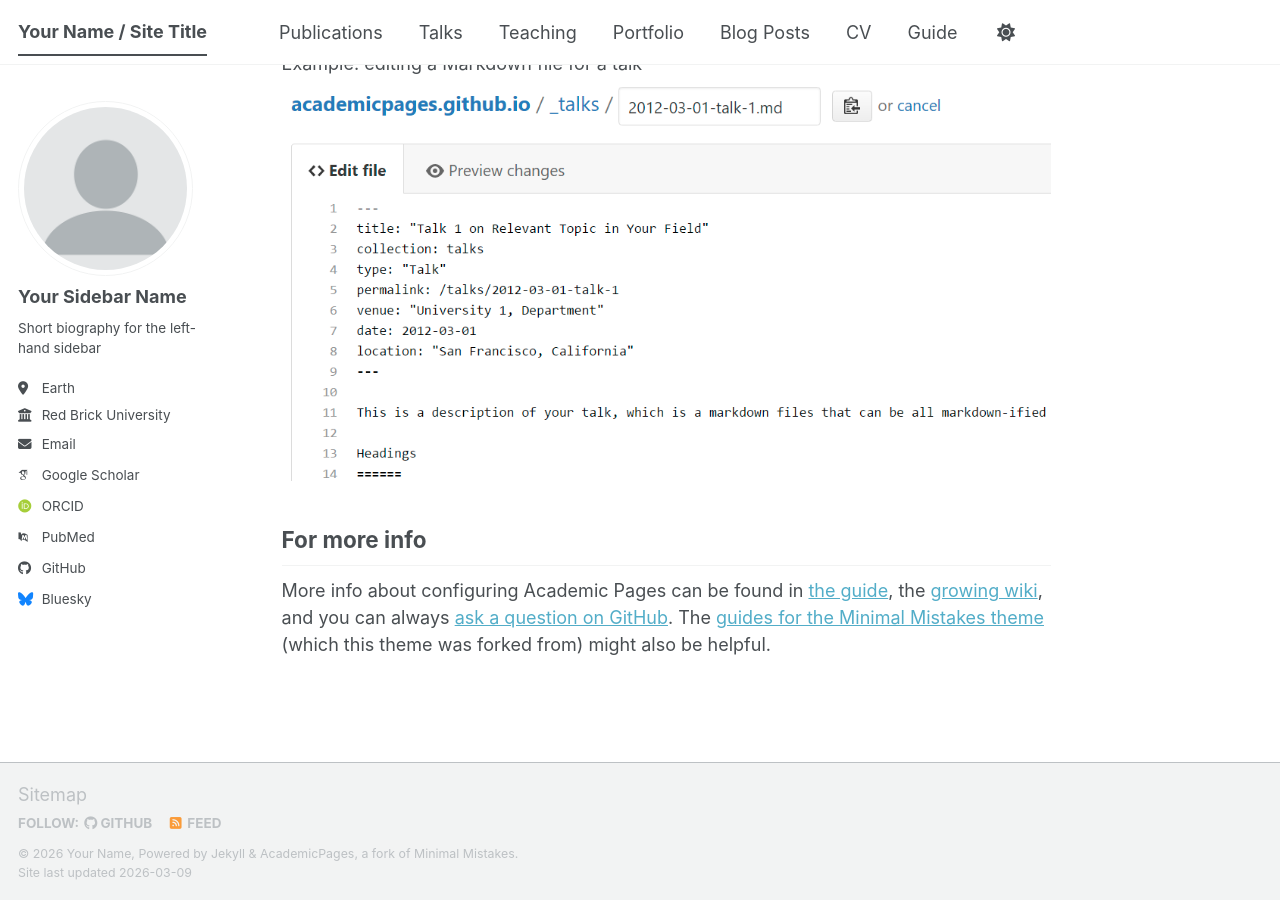
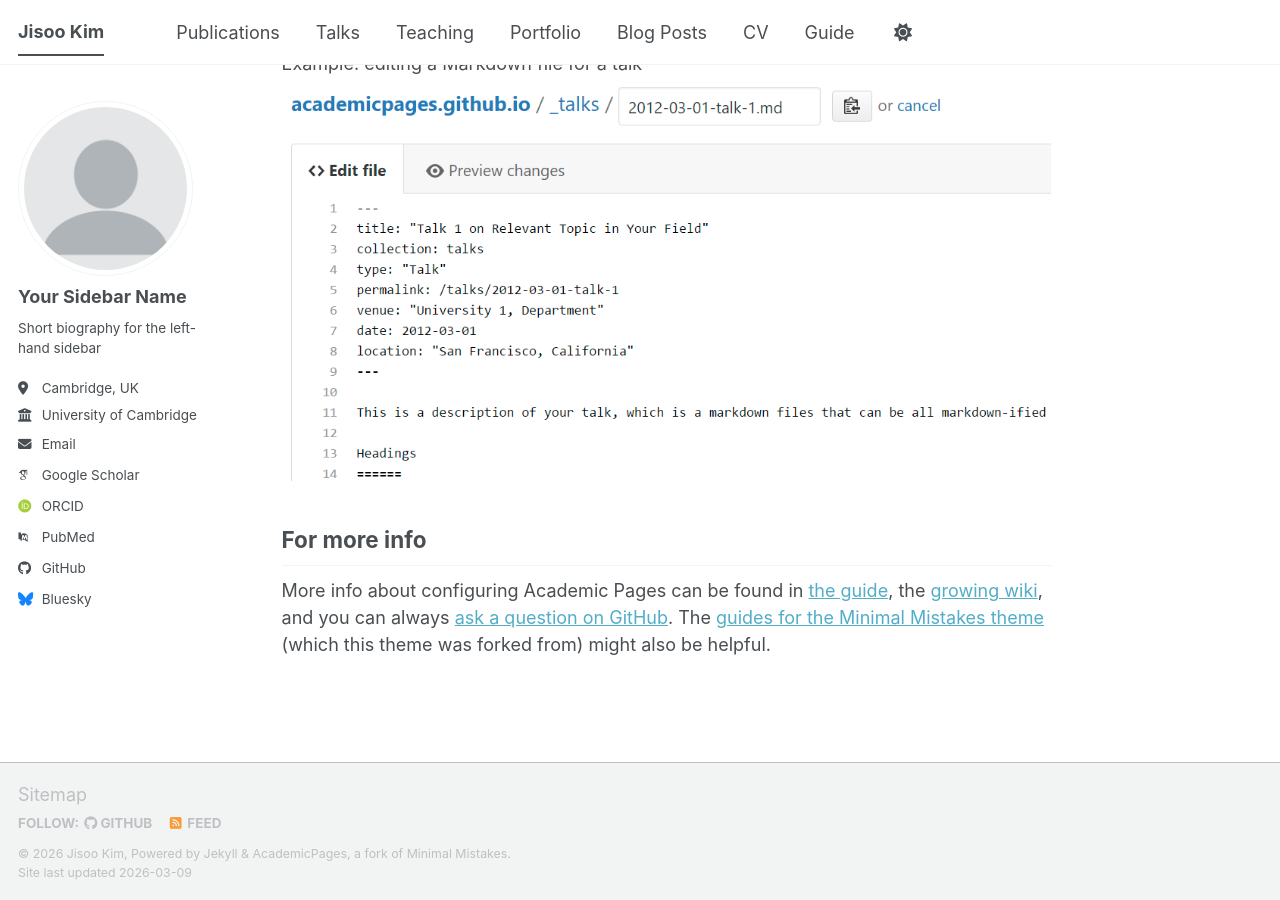
Before and after one commit to jisooneuro/jisooneuro.github.io, a Jekyll site: the page built from _pages/about.md, in a window 1280 px wide and 900 px high, scrolled down 2720 px. Built offline with Jekyll 4.4.1, drawn with Linux system fonts in a browser that asks for light colours; some web fonts are replaced; a script bundle is joined from its source files by our own code; library files that are not in the unit come from our copies.

Commit message:
Update _config.yml

```diff
--- a/_config.yml
+++ b/_config.yml
@@ -9,9 +9,9 @@
 # Basic Site Settings
 locale                   : "en-US"
 site_theme               : "default" # The available themes options are "default", "air", "sunrise", "mint", "dirt" and "contrast"
-title                    : "Your Name / Site Title"
+title                    : "Jisoo Kim"
 title_separator          : "-"
-name                     : &name "Your Name"
+name                     : &name ""
 description              : &description "Your Name's academic portfolio"   # Update this with a general description of your site, this is the default if not overridden by a page
 url                      : https://academicpages.github.io # The base hostname & protocol for your site e.g. "https://[your GitHub username].github.io",
                                                            # or if you already have some other page hosted on Github then use "https://[your GitHub username].github.io/[Your Repo Name]"
@@ -27,8 +27,8 @@ author:
   name             : "Your Sidebar Name"
   pronouns         : # example: "she/her"
   bio              : "Short biography for the left-hand sidebar"
-  location         : "Earth"
-  employer         : "Red Brick University"
+  location         : "Cambridge, UK"
+  employer         : "University of Cambridge"
   uri              : # URL
   email            : "none@example.org"
 
```
